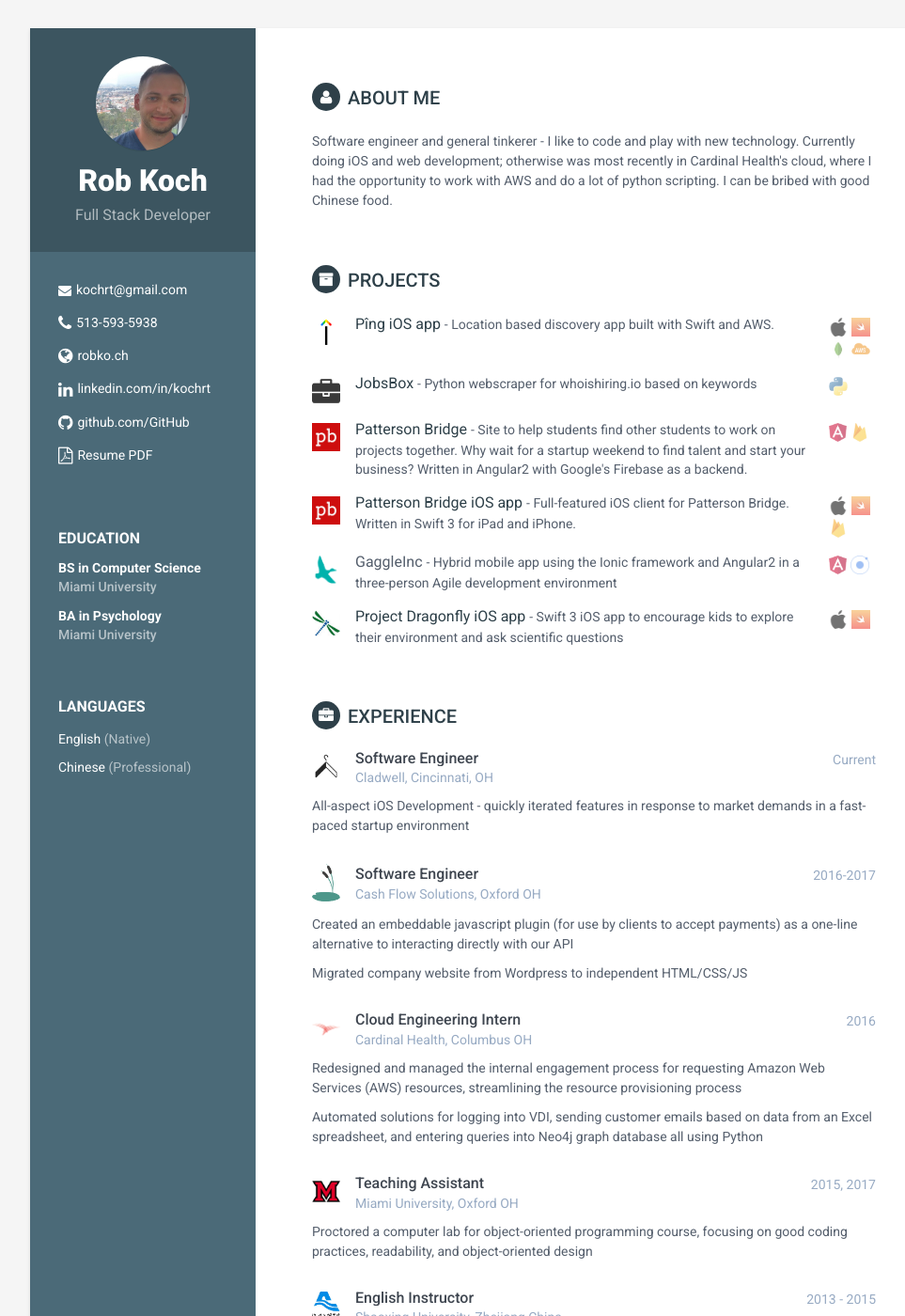
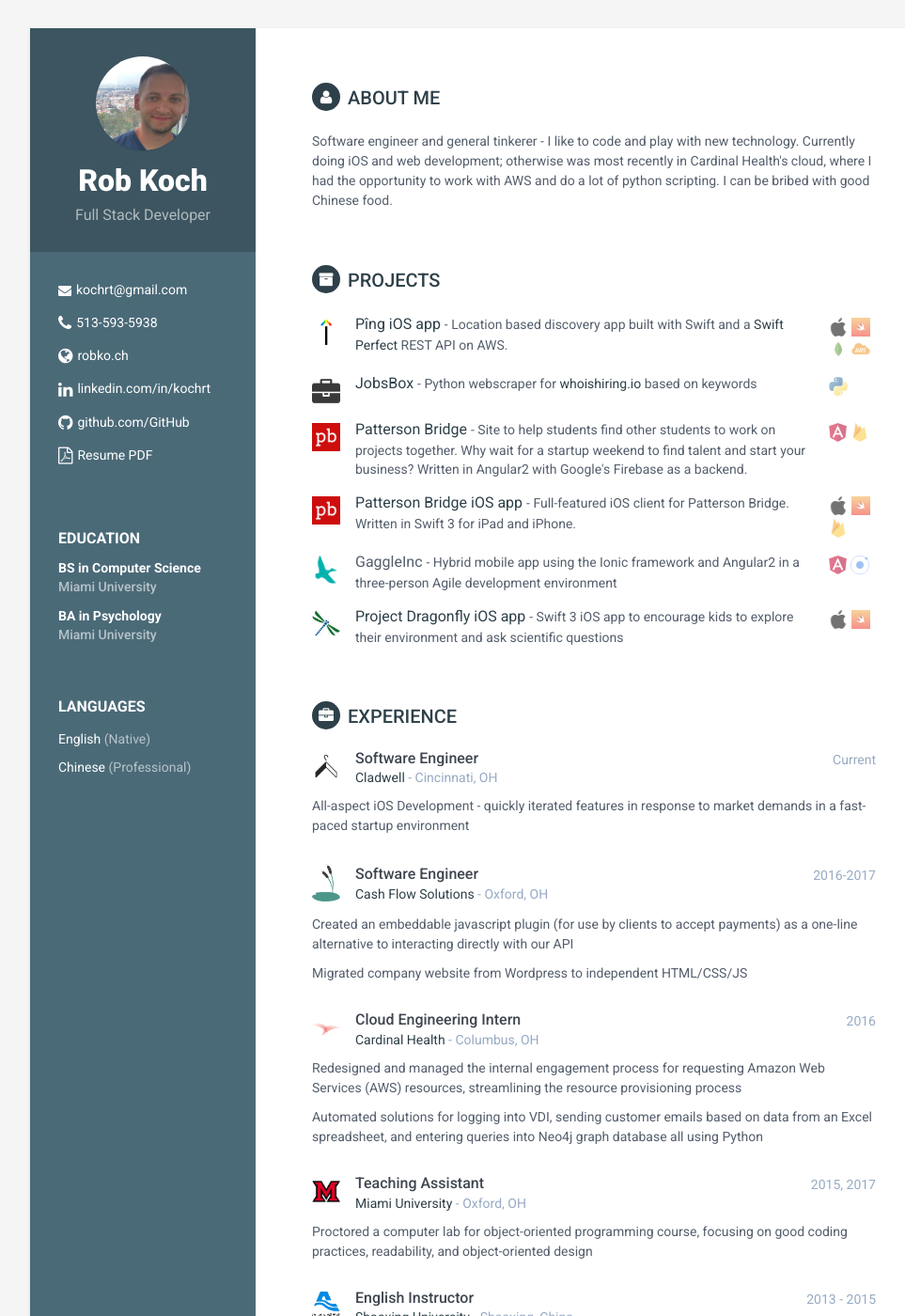
Before and after one commit to kochrt/kochrt.github.io, a Jekyll site: the page built from index.md, in a window 1280 px wide and 1400 px high. Shown: the whole window at 94% size, without its empty margins (128-1091 px from the left). Built offline with Jekyll 4.4.1, drawn with Linux system fonts in a browser that asks for light colours; some of the changed lines change nothing that is shown; some of the changed text lies outside the part shown.

Commit message:
added links

```diff
--- a/_includes/experience.html
+++ b/_includes/experience.html
@@ -20,7 +20,13 @@
                     <h3 class="job-title">{{ experience.title }}</h3>
                     <div class="time">{{ experience.time }}</div>
                 </div><!--//upper-row-->
-                <div class="company">{{ experience.company }}</div>
+
+                <div class="company">
+                    {% if experience.url %}<a href="{{ experience.url }}"> {% endif %}
+                    {{ experience.company }}{% if experience.url %}</a>{% endif %} - {{ experience.location }}
+                </div>
+
+                <!-- <div class="company">{{ experience.company }}</div> -->
             </div>
 
         </div><!--//meta-->
--- a/index.md
+++ b/index.md
@@ -12,7 +12,7 @@
         label: "Pîng iOS app",
         img: "ping",
         url: "https://itunes.apple.com/us/app/p%C3%AEng-color-tag/id1251194813?ls=1&mt=8",
-        details: "Location based discovery app built with Swift and AWS.",
+        details: "Location based discovery app built with Swift and a <a href=\"https://www.perfect.org\">Swift Perfect</a> REST API on AWS.",
         stack: [
             ["iOS.png", "iOS"],
             ["Swift.jpeg", "Swift"],
@@ -24,7 +24,7 @@
         label: "JobsBox",
         img: "briefcase",
         url: "https://github.com/kochrt/jobsbox",
-        details: "Python webscraper for whoishiring.io based on keywords",
+        details: "Python webscraper for <a href=\"https://whoishiring.io\">whoishiring.io</a> based on keywords",
         stack: [
             ["Python.png", "Python"]
         ]
@@ -76,7 +76,9 @@
     {
         title: "Software Engineer",
         img: "cladwell.png",
-        company: "Cladwell, Cincinnati, OH",
+        company: "Cladwell",
+        url: "https://cladwell.com",
+        location: "Cincinnati, OH",
         time: "Current",
         details: [
             "All-aspect iOS Development - quickly iterated features in response to market demands in a fast-paced startup environment"
@@ -85,7 +87,9 @@
     {
         title: "Software Engineer",
         img: "cfs.png",
-        company: "Cash Flow Solutions, Oxford OH",
+        company: "Cash Flow Solutions",
+        url: "https://followthefrog.com",
+        location: "Oxford, OH",
         time: "2016-2017",
         details: [
             "Created an embeddable javascript plugin (for use by clients to accept payments) as a one-line alternative to interacting directly with our API",
@@ -95,7 +99,9 @@
     {
         title: "Cloud Engineering Intern",
         img: "cardinal.png",
-        company: "Cardinal Health, Columbus OH",
+        company: "Cardinal Health",
+        url: "https://cardinalhealth.com",
+        location: "Columbus, OH",
         time: "2016",
         details: [
             "Redesigned and managed the internal engagement process for requesting Amazon Web Services (AWS) resources, streamlining the resource provisioning process",
@@ -105,7 +111,9 @@
     {
         title: "Teaching Assistant",
         img: "miami.png",
-        company: "Miami University, Oxford OH",
+        company: "Miami University",
+        url: "https://miamioh.edu",
+        location: "Oxford, OH",
         time: "2015, 2017",
         details: [
             "Proctored a computer lab for object-oriented programming course, focusing on good coding practices, readability, and object-oriented design"
@@ -114,7 +122,9 @@
     {
         title: "English Instructor",
         img: "shaoxing.png",
-        company: "Shaoxing University, Zhejiang China",
+        company: "Shaoxing University",
+        url: "https://en.wikipedia.org/wiki/Shaoxing_University",
+        location: "Shaoxing, China",
         time: "2013 - 2015",
         details: [
             "Taught comprehensive college-level English course to students while learning Chinese"
@@ -123,7 +133,9 @@
     {
         title: "Research Fellow",
         img: "proctergamble.png",
-        company: "Procter & Gamble, Cincinnati OH",
+        company: "Procter & Gamble",
+        url: "pg.com",
+        location: "Cincinnati, OH",
         time: "2012",
         details: [
             "As part of the biometrics group, conducted product research and consumer testing using various biometric tools and human factors, including facial expression coding, eye tracking using Tobii, implicit cognition studies, and Facial Action Coding System (FACS)",
```
